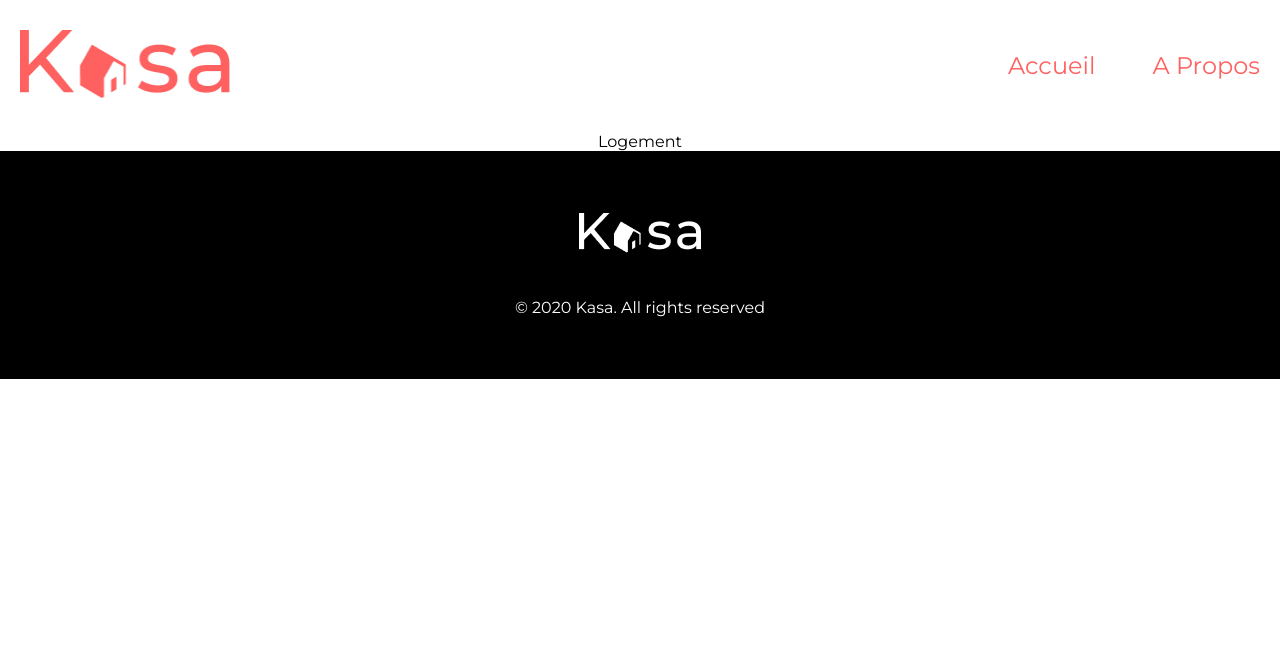
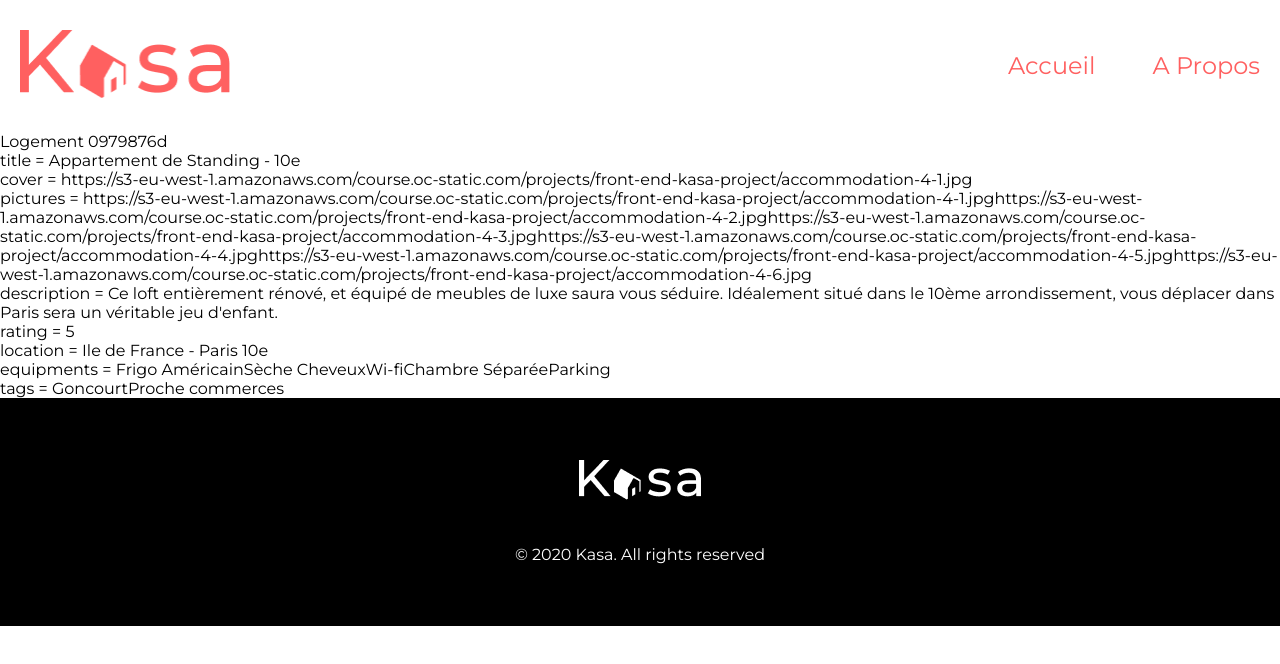
Before and after one commit to HaydenLeDev/kasa, a React (Create React App) app: page /logements/0979876d in a window 1280 px wide. Shown: the top 664 px of the page. Built offline with nearby package versions, Linux system fonts and the light colour scheme.

Commit message:
data des logements

```diff
--- a/src/components/home/Gallerie.js
+++ b/src/components/home/Gallerie.js
@@ -12,7 +12,7 @@ function Gallerie() {
       {
         Data.map( data => {
           return(
-            <GallerieItems key={data.id} id={data.id} title={data.title} image={data.pictures[0]}/>
+            <GallerieItems key={data.id} id={data.id} title={data.title} cover={data.cover} />
           )
         })
       }
--- a/src/components/home/GallerieItems.js
+++ b/src/components/home/GallerieItems.js
@@ -4,13 +4,14 @@ import { Link } from "react-router-dom"
 function Gallerie(props) {
     const id = props.id
     const title = props.title
-    const image = props.image
+    const cover = props.cover
+
     const link = "/logements/" + id
 
     return (
       <div className="Gallerie-Item">
-        <Link className="Gallerie-Item-link" to={link}></Link>
-        <img src={image} alt="Presentation du Logement" className='Gallerie-Item-background-image'></img>
+        <Link className="Gallerie-Item-link" to={link} ></Link>
+        <img src={cover} alt="Presentation du Logement" className='Gallerie-Item-background-image'></img>
         <div className="Gallerie-Item-background"></div>
         <h2 className="Gallerie-Item-title">{title}</h2>
       </div>
--- a/src/components/logement/Logement.js
+++ b/src/components/logement/Logement.js
@@ -1,7 +1,40 @@
-function Logement() {
+import { useParams } from 'react-router-dom'
+import Data from '../../data/Data.json'
+
+function Logement(props) {
+
+    const { id } = useParams()
+    var logement
+
+    Data.map( data => {
+      if (data.id === id){
+        logement = data
+      }
+      return null
+    })
+
+    const title = logement.title
+    const cover = logement.cover
+    const pictures = logement.pictures
+    const description = logement.description
+    //const host = logement.host
+    const rating = logement.rating
+    const location = logement.location
+    const equipments = logement.equipments
+    const tags = logement.tags
+
+
     return (
       <div className="Logement">
-        Logement
+        <p>Logement { id }</p>
+        <p>title = {title}</p>
+        <p>cover = {cover}</p>
+        <p>pictures = {pictures}</p>
+        <p>description = {description}</p>
+        <p>rating = {rating}</p>
+        <p>location = {location}</p>
+        <p>equipments = {equipments}</p>
+        <p>tags = {tags}</p>
       </div>
     );
   }
```
Also changed, not shown: src/components/logement/Carousel.js (added, +11 -0 lines).
